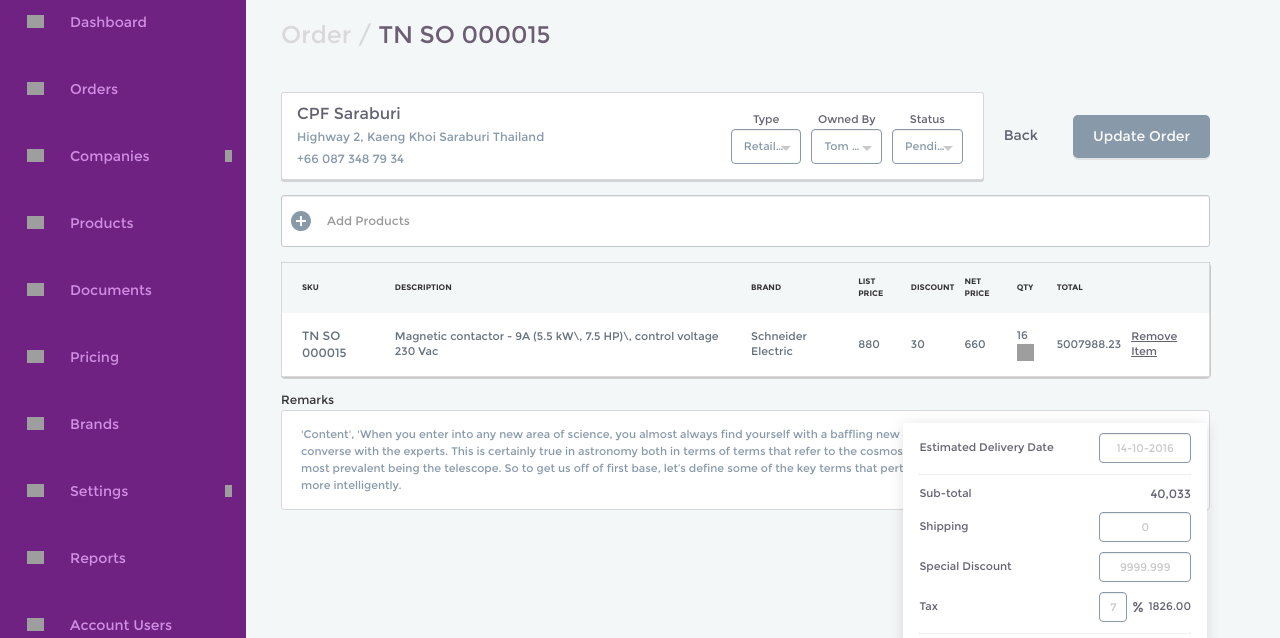
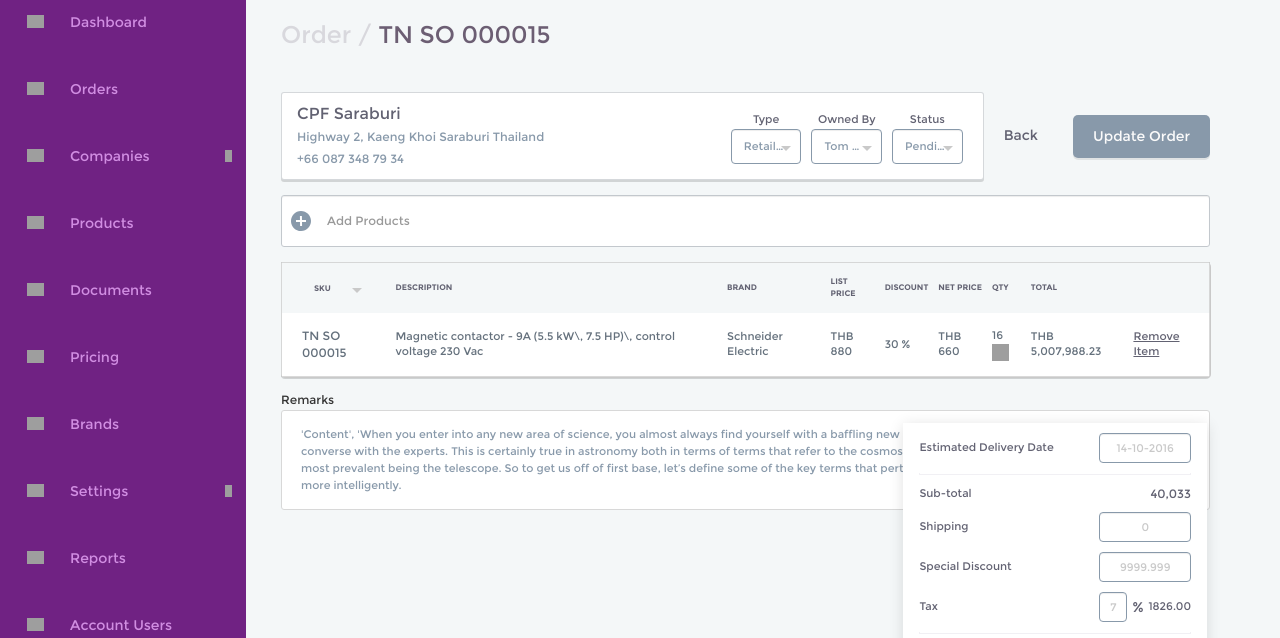
Before and after one commit to hanam1ni/Front-End-Test, a React app: page / in a window 1280 px wide. Shown: the part 82-720 px from the top of the page. Built offline with nearby package versions, Linux system fonts and the light colour scheme; grey boxes are pictures that could not be loaded.

Commit message:
Change sku in productTable to be Select

```diff
--- a/src/components/molecules/ProductTable.js
+++ b/src/components/molecules/ProductTable.js
@@ -2,53 +2,28 @@ import React, { Component } from 'react'
 import PropTypes from 'prop-types';
 import { isNil } from 'lodash'
 import { Table } from 'react-bootstrap'
-
+import Select from 'atoms/Select.js'
 export default class ProductTable extends Component {
 
     render() {
         const { tableData } = this.props
-        const tableColumn = [
-            {
-                title: 'SKU',
-                data: 'sku'
-            },
-            {
-                title: 'DESCRIPTION',
-                data: 'description'
-            },
-            {
-                title: 'BRAND',
-                data: 'brand'
-            },
-            {
-                title: 'LIST PRICE',
-                data: 'listPrice',
-            },
-            {
-                title: 'DISCOUNT',
-                data: 'discount'
-            },
-            {
-                title: 'NET PRICE',
-                data: 'netPrice',
-            },
-            {
-                title: 'QTY',
-                data: 'qty',
-            },
-            {
-                title: 'TOTAL',
-                data: 'total',
-                type: 'price',
-            },
-            {
-                title: ' ',
-            }
-        ]
-
         const TableHeader = () => {
-            const tableHeaders = tableColumn.map((column) => (column.title))
-            return tableHeaders.map((header) => (<th className="table-header" key={header}>{header}</th>))
+            return [
+                <th className="table-header">
+                    <Select styleClass="table-select">
+                        <option value="sku">SKU</option>
+                        <option value="brand">BRAND</option>
+                    </Select>
+                </th>,
+                <th className="table-header">DESCRIPTION</th>,
+                <th className="table-header">BRAND</th>,
+                <th className="table-header">LIST PRICE</th>,
+                <th className="table-header">DISCOUNT</th>,
+                <th className="table-header">NET PRICE</th>,
+                <th className="table-header">QTY</th>,
+                <th className="table-header">TOTAL</th>,
+                <th className="table-header"> </th>,
+            ]
         }
 
         const TableContent = () => {
@@ -63,17 +38,17 @@ export default class ProductTable extends Component {
                 dataRow.push(<td className="table-data table-data-brand" key={`${brand}${index}`} >{brand}</td>)
                 // List Price Cell
                 isNil(listPrice) ? dataRow.push(<td className="table-data table-data-listPrice" key={`setPrice${index}`} ><a>Set Price</a></td>)
-                : dataRow.push(<td className="table-data table-data-listPrice" key={`${listPrice}${index}`} >{listPrice}</td>)
+                : dataRow.push(<td className="table-data table-data-listPrice" key={`${listPrice}${index}`} >THB {listPrice.toLocaleString()}</td>)
                 // Discount Cell
-                dataRow.push(<td className="table-data table-data-discount" key={`${discount}${index}`} >{discount}</td>)
+                dataRow.push(<td className="table-data table-data-discount" key={`${discount}${index}`} >{discount} %</td>)
                 // Net Price Cell
                 isNil(netPrice) ? dataRow.push(<td className="table-data table-data-netPrice" key={`netPrice${index}`} ><a>Set Price</a></td>)
-                : dataRow.push(<td className="table-data table-data-netPrice" key={`${netPrice}${index}`} >{netPrice}</td>)
+                : dataRow.push(<td className="table-data table-data-netPrice" key={`${netPrice}${index}`} >THB {netPrice.toLocaleString()}</td>)
                 // Quantity Cell
                 dataRow.push(<td className="table-data table-data-qty" key={`${qty}${index}`} >{qty} <a><img src="icons/icon_edit.svg" className="edit-icon"/></a></td>)
                 // Total Cell
                 isNil(total) ? dataRow.push(<td className="table-data table-data-total" key={`total${index}`} ><a>Set Price</a></td>)
-                : dataRow.push(<td className="table-data table-data-total" key={`${total}${index}`} >{total}</td>)
+                : dataRow.push(<td className="table-data table-data-total" key={`${total}${index}`} >THB {total.toLocaleString()}</td>)
                 // Remove Item Cell
                 dataRow.push(<td className="table-data table-data-last" key={`Last${index}`} ><a>Remove Item</a></td>)
                 return <tr key={`${sku}-${brand}${index}`}>{dataRow}</tr>
--- a/src/styles/components/molecules/_product_table.scss
+++ b/src/styles/components/molecules/_product_table.scss
@@ -9,6 +9,17 @@
             font-size: 8px;
             height: 50px;
             border: none;
+            color: #626272;
+            .table-select {
+                width: 70px;
+                select {
+                    font-size: 8px;
+                    color: #626272;
+                    border: none !important;
+                    background-color: rgba(0,0,0,0);
+                    box-shadow: none;
+                }
+            }
         }
 
         th:nth-child(1) {
```
